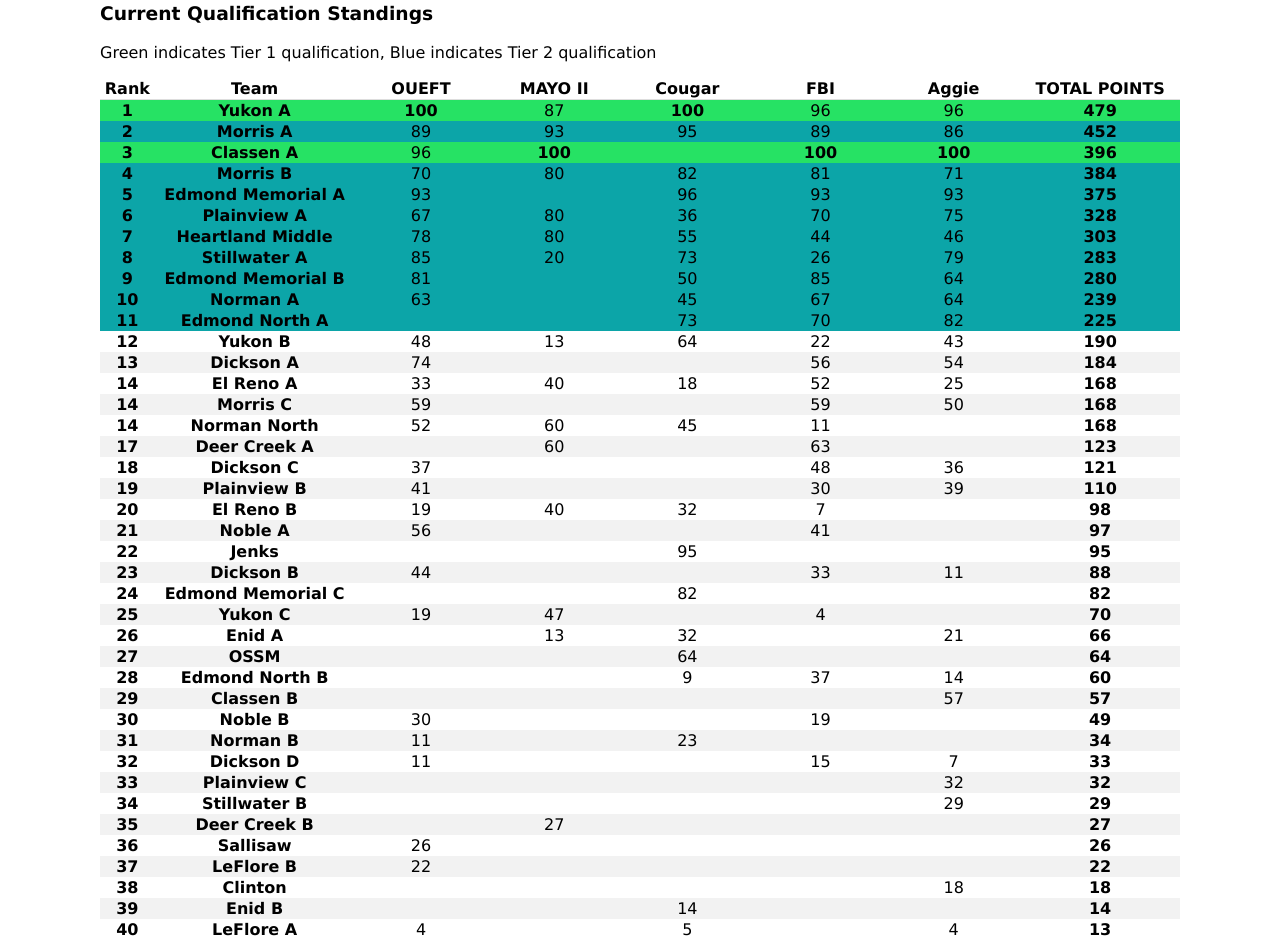
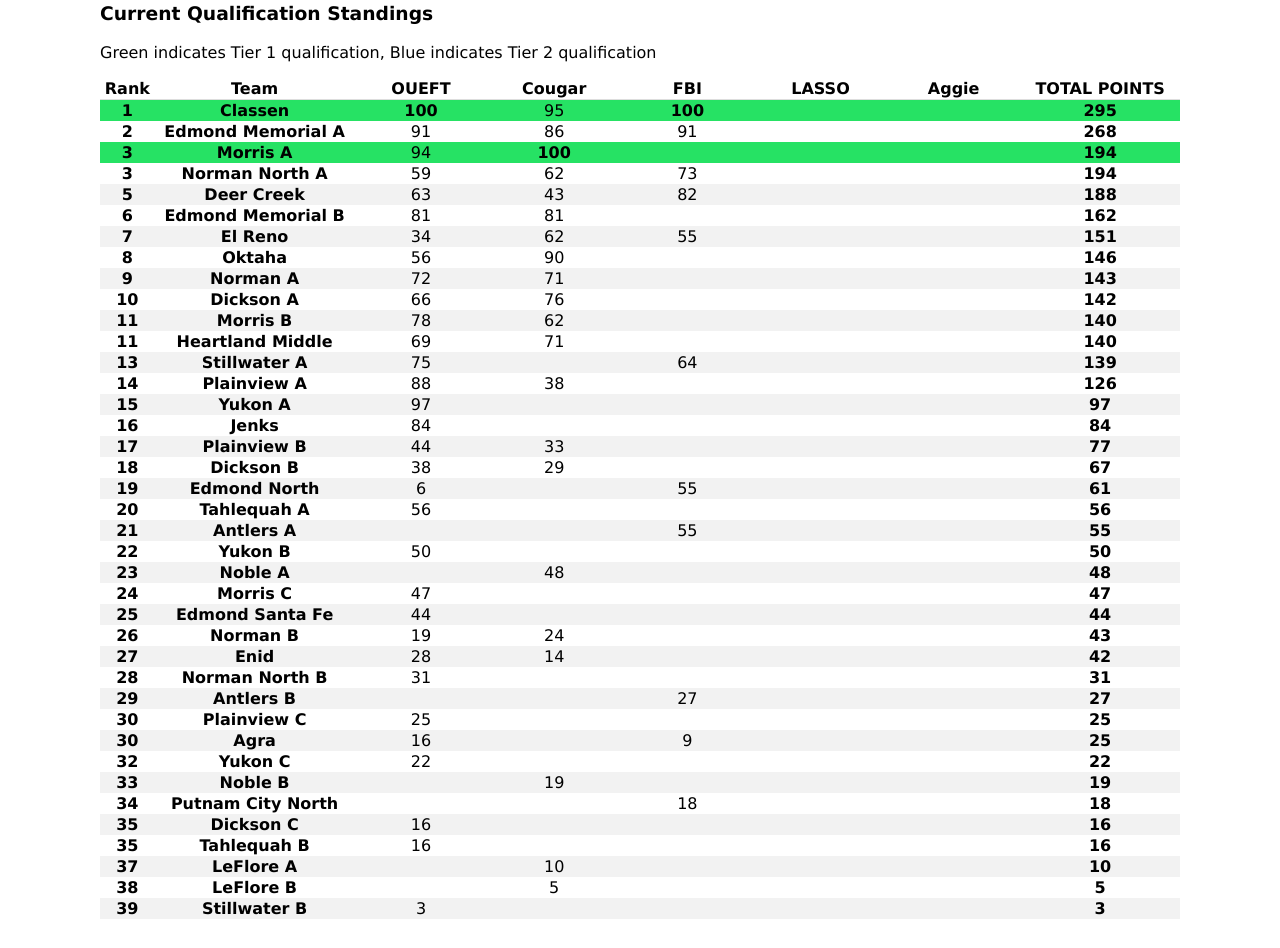
Before and after one commit to zbennyy/okquizbowl, a plain HTML site: page state.html in a window 1280 px wide. Shown: the part 1053-2001 px from the top of the page. After the commit the page ends 1980 px from the top, so only its background shows below. Drawn offline with Linux system fonts and the light colour scheme.

Commit message:
Initial update for 2026-27

```diff
--- a/state.html
+++ b/state.html
@@ -29,7 +29,7 @@
 				<li><p><b>Tier 2: Qualification Points</b></p>
 				<p>All teams that participate in qualifying events will be awarded points based on the percentile of their finishing position. For example, in a field of 20 teams the winning team will be awarded 100 points (and an automatic qualification), the second place team will receive 95 points, the third place team will receive 90 points, and so on. The number of points a team receives at a given tournament can be computed from the formula, 100 * (1 - <sup>p-1</sup>&frasl;<sub>n</sub>) where <i>p</i> is the team's finishing position and <i>n</i> is the number of teams at the event.</p></li>
 				<li><p><b>Tier 3: Wildcard Bids</b></p>
-				<p>Any team that is unable to qualify through one of the above methods may submit an application for a wildcard bid. Teams will be required to submit their prospective roster for the state championship, as well as links to stats which show why their application should be accepted. The application for the 2025 State Championship will be opened near the end of the first semester of the competition year.</p>
+				<p>Any team that is unable to qualify through one of the above methods may submit an application for a wildcard bid. Teams will be required to submit their prospective roster for the state championship, as well as links to stats which show why their application should be accepted. The application for the 2027 State Championship will be opened near the end of the first semester of the competition year.</p>
 				<p>Acceptable justifications for a wildcard bid include: </p>
 				<ul>
 					<li>Your team was not able to attend sufficient tournaments due to scheduling conflicts, but performed well at the tournaments they did attend</li>
@@ -43,375 +43,325 @@
 					<th class="rank_col">Rank</th>
 					<th class="name_col">Team</th>
 					<th class="tourn_col">OUEFT</th>
-					<th class="tourn_col">MAYO II</th>
 					<th class="tourn_col">Cougar</th>
 					<th class="tourn_col">FBI</th>
+					<th class="tourn_col">LASSO</th>
 					<th class="tourn_col">Aggie</th>
 					<th class="total_col">TOTAL POINTS</th>
 				</tr>
 				<tr class="tier_1">
 					<td><b>1</b></td>
-					<td><b>Yukon A</b></td>
+					<td><b>Classen</b></td>
 					<td><b>100</b></td>
-					<td>87</td>
+					<td>95</td>
 					<td><b>100</b></td>
-					<td>96</td>
-					<td>96</td>
-					<td><b>479</b></td>
+					<td></td>
+					<td></td>
+					<td><b>295</b></td>
 				</tr>
-				<tr class="tier_2">
+				<tr class="tier_0">
 					<td><b>2</b></td>
-					<td><b>Morris A</b></td>
-					<td>89</td>
-					<td>93</td>
-					<td>95</td>
-					<td>89</td>
+					<td><b>Edmond Memorial A</b></td>
+					<td>91</td>
 					<td>86</td>
-					<td><b>452</b></td>
+					<td>91</td>
+					<td></td>
+					<td></td>
+					<td><b>268</b></td>
 				</tr>
 				<tr class="tier_1">
 					<td><b>3</b></td>
-					<td><b>Classen A</b></td>
-					<td>96</td>
+					<td><b>Morris A</b></td>
+					<td>94</td>
 					<td><b>100</b></td>
 					<td></td>
-					<td><b>100</b></td>
-					<td><b>100</b></td>
-					<td><b>396</b></td>
+					<td></td>
+					<td></td>
+					<td><b>194</b></td>
 				</tr>
-				<tr class="tier_2">
-					<td><b>4</b></td>
-					<td><b>Morris B</b></td>
-					<td>70</td>
-					<td>80</td>
+				<tr class="tier_0">
+					<td><b>3</b></td>
+					<td><b>Norman North A</b></td>
+					<td>59</td>
+					<td>62</td>
+					<td>73</td>
+					<td></td>
+					<td></td>
+					<td><b>194</b></td>
+				</tr>
+				<tr class="tier_0">
+					<td><b>5</b></td>
+					<td><b>Deer Creek</b></td>
+					<td>63</td>
+					<td>43</td>
 					<td>82</td>
-					<td>81</td>
-					<td>71</td>
-					<td><b>384</b></td>
+					<td></td>
+					<td></td>
+					<td><b>188</b></td>
 				</tr>
-				<tr class="tier_2">
-					<td><b>5</b></td>
-					<td><b>Edmond Memorial A</b></td>
-					<td>93</td>
-					<td></td>
-					<td>96</td>
-					<td>93</td>
-					<td>93</td>
-					<td><b>375</b></td>
-				</tr>
-				<tr class="tier_2">
+				<tr class="tier_0">
 					<td><b>6</b></td>
-					<td><b>Plainview A</b></td>
-					<td>67</td>
-					<td>80</td>
-					<td>36</td>
-					<td>70</td>
-					<td>75</td>
-					<td><b>328</b></td>
-				</tr>
-				<tr class="tier_2">
-					<td><b>7</b></td>
-					<td><b>Heartland Middle</b></td>
-					<td>78</td>
-					<td>80</td>
-					<td>55</td>
-					<td>44</td>
-					<td>46</td>
-					<td><b>303</b></td>
-				</tr>
-				<tr class="tier_2">
-					<td><b>8</b></td>
-					<td><b>Stillwater A</b></td>
-					<td>85</td>
-					<td>20</td>
-					<td>73</td>
-					<td>26</td>
-					<td>79</td>
-					<td><b>283</b></td>
-				</tr>
-				<tr class="tier_2">
-					<td><b>9</b></td>
 					<td><b>Edmond Memorial B</b></td>
 					<td>81</td>
-					<td></td>
-					<td>50</td>
-					<td>85</td>
-					<td>64</td>
-					<td><b>280</b></td>
-				</tr>
-				<tr class="tier_2">
-					<td><b>10</b></td>
-					<td><b>Norman A</b></td>
-					<td>63</td>
-					<td></td>
-					<td>45</td>
-					<td>67</td>
-					<td>64</td>
-					<td><b>239</b></td>
-				</tr>
-				<tr class="tier_2">
-					<td><b>11</b></td>
-					<td><b>Edmond North A</b></td>
+					<td>81</td>
 					<td></td>
 					<td></td>
-					<td>73</td>
-					<td>70</td>
-					<td>82</td>
-					<td><b>225</b></td>
+					<td></td>
+					<td><b>162</b></td>
 				</tr>
 				<tr class="tier_0">
-					<td><b>12</b></td>
-					<td><b>Yukon B</b></td>
-					<td>48</td>
-					<td>13</td>
-					<td>64</td>
-					<td>22</td>
-					<td>43</td>
-					<td><b>190</b></td>
+					<td><b>7</b></td>
+					<td><b>El Reno</b></td>
+					<td>34</td>
+					<td>62</td>
+					<td>55</td>
+					<td></td>
+					<td></td>
+					<td><b>151</b></td>
+				</tr>
+				<tr class="tier_0">
+					<td><b>8</b></td>
+					<td><b>Oktaha</b></td>
+					<td>56</td>
+					<td>90</td>
+					<td></td>
+					<td></td>
+					<td></td>
+					<td><b>146</b></td>
+				</tr>
+				<tr class="tier_0">
+					<td><b>9</b></td>
+					<td><b>Norman A</b></td>
+					<td>72</td>
+					<td>71</td>
+					<td></td>
+					<td></td>
+					<td></td>
+					<td><b>143</b></td>
+				</tr>
+				<tr class="tier_0">
+					<td><b>10</b></td>
+					<td><b>Dickson A</b></td>
+					<td>66</td>
+					<td>76</td>
+					<td></td>
+					<td></td>
+					<td></td>
+					<td><b>142</b></td>
+				</tr>
+				<tr class="tier_0">
+					<td><b>11</b></td>
+					<td><b>Morris B</b></td>
+					<td>78</td>
+					<td>62</td>
+					<td></td>
+					<td></td>
+					<td></td>
+					<td><b>140</b></td>
+				</tr>
+				<tr class="tier_0">
+					<td><b>11</b></td>
+					<td><b>Heartland Middle</b></td>
+					<td>69</td>
+					<td>71</td>
+					<td></td>
+					<td></td>
+					<td></td>
+					<td><b>140</b></td>
 				</tr>
 				<tr class="tier_0">
 					<td><b>13</b></td>
-					<td><b>Dickson A</b></td>
-					<td>74</td>
+					<td><b>Stillwater A</b></td>
+					<td>75</td>
+					<td></td>
+					<td>64</td>
 					<td></td>
 					<td></td>
-					<td>56</td>
-					<td>54</td>
-					<td><b>184</b></td>
+					<td><b>139</b></td>
 				</tr>
 				<tr class="tier_0">
 					<td><b>14</b></td>
-					<td><b>El Reno A</b></td>
-					<td>33</td>
-					<td>40</td>
-					<td>18</td>
-					<td>52</td>
-					<td>25</td>
-					<td><b>168</b></td>
+					<td><b>Plainview A</b></td>
+					<td>88</td>
+					<td>38</td>
+					<td></td>
+					<td></td>
+					<td></td>
+					<td><b>126</b></td>
 				</tr>
 				<tr class="tier_0">
-					<td><b>14</b></td>
-					<td><b>Morris C</b></td>
-					<td>59</td>
+					<td><b>15</b></td>
+					<td><b>Yukon A</b></td>
+					<td>97</td>
 					<td></td>
 					<td></td>
-					<td>59</td>
-					<td>50</td>
-					<td><b>168</b></td>
-				</tr>
-				<tr class="tier_0">
-					<td><b>14</b></td>
-					<td><b>Norman North</b></td>
-					<td>52</td>
-					<td>60</td>
-					<td>45</td>
-					<td>11</td>
 					<td></td>
-					<td><b>168</b></td>
-				</tr>
-				<tr class="tier_0">
-					<td><b>17</b></td>
-					<td><b>Deer Creek A</b></td>
-					<td></td>
-					<td>60</td>
-					<td></td>
-					<td>63</td>
-					<td></td>
-					<td><b>123</b></td>
-				</tr>
-				<tr class="tier_0">
-					<td><b>18</b></td>
-					<td><b>Dickson C</b></td>
-					<td>37</td>
-					<td></td>
-					<td></td>
-					<td>48</td>
-					<td>36</td>
-					<td><b>121</b></td>
-				</tr>
-				<tr class="tier_0">
-					<td><b>19</b></td>
-					<td><b>Plainview B</b></td>
-					<td>41</td>
-					<td></td>
-					<td></td>
-					<td>30</td>
-					<td>39</td>
-					<td><b>110</b></td>
-				</tr>
-				<tr class="tier_0">
-					<td><b>20</b></td>
-					<td><b>El Reno B</b></td>
-					<td>19</td>
-					<td>40</td>
-					<td>32</td>
-					<td>7</td>
-					<td></td>
-					<td><b>98</b></td>
-				</tr>
-				<tr class="tier_0">
-					<td><b>21</b></td>
-					<td><b>Noble A</b></td>
-					<td>56</td>
-					<td></td>
-					<td></td>
-					<td>41</td>
 					<td></td>
 					<td><b>97</b></td>
 				</tr>
 				<tr class="tier_0">
-					<td><b>22</b></td>
+					<td><b>16</b></td>
 					<td><b>Jenks</b></td>
-					<td></td>
-					<td></td>
-					<td>95</td>
-					<td></td>
-					<td></td>
-					<td><b>95</b></td>
-				</tr>
-				<tr class="tier_0">
-					<td><b>23</b></td>
-					<td><b>Dickson B</b></td>
-					<td>44</td>
-					<td></td>
-					<td></td>
-					<td>33</td>
-					<td>11</td>
-					<td><b>88</b></td>
-				</tr>
-				<tr class="tier_0">
-					<td><b>24</b></td>
-					<td><b>Edmond Memorial C</b></td>
-					<td></td>
-					<td></td>
-					<td>82</td>
-					<td></td>
-					<td></td>
-					<td><b>82</b></td>
-				</tr>
-				<tr class="tier_0">
-					<td><b>25</b></td>
-					<td><b>Yukon C</b></td>
-					<td>19</td>
-					<td>47</td>
-					<td></td>
-					<td>4</td>
-					<td></td>
-					<td><b>70</b></td>
-				</tr>
-				<tr class="tier_0">
-					<td><b>26</b></td>
-					<td><b>Enid A</b></td>
-					<td></td>
-					<td>13</td>
-					<td>32</td>
-					<td></td>
-					<td>21</td>
-					<td><b>66</b></td>
-				</tr>
-				<tr class="tier_0">
-					<td><b>27</b></td>
-					<td><b>OSSM</b></td>
-					<td></td>
-					<td></td>
-					<td>64</td>
-					<td></td>
-					<td></td>
-					<td><b>64</b></td>
-				</tr>
-				<tr class="tier_0">
-					<td><b>28</b></td>
-					<td><b>Edmond North B</b></td>
-					<td></td>
-					<td></td>
-					<td>9</td>
-					<td>37</td>
-					<td>14</td>
-					<td><b>60</b></td>
-				</tr>
-				<tr class="tier_0">
-					<td><b>29</b></td>
-					<td><b>Classen B</b></td>
+					<td>84</td>
 					<td></td>
 					<td></td>
 					<td></td>
 					<td></td>
-					<td>57</td>
-					<td><b>57</b></td>
+					<td><b>84</b></td>
 				</tr>
 				<tr class="tier_0">
-					<td><b>30</b></td>
-					<td><b>Noble B</b></td>
-					<td>30</td>
+					<td><b>17</b></td>
+					<td><b>Plainview B</b></td>
+					<td>44</td>
+					<td>33</td>
 					<td></td>
 					<td></td>
-					<td>19</td>
 					<td></td>
-					<td><b>49</b></td>
+					<td><b>77</b></td>
 				</tr>
 				<tr class="tier_0">
-					<td><b>31</b></td>
-					<td><b>Norman B</b></td>
-					<td>11</td>
-					<td></td>
-					<td>23</td>
+					<td><b>18</b></td>
+					<td><b>Dickson B</b></td>
+					<td>38</td>
+					<td>29</td>
 					<td></td>
 					<td></td>
-					<td><b>34</b></td>
+					<td></td>
+					<td><b>67</b></td>
 				</tr>
 				<tr class="tier_0">
-					<td><b>32</b></td>
-					<td><b>Dickson D</b></td>
-					<td>11</td>
+					<td><b>19</b></td>
+					<td><b>Edmond North</b></td>
+					<td>6</td>
+					<td></td>
+					<td>55</td>
 					<td></td>
 					<td></td>
-					<td>15</td>
-					<td>7</td>
-					<td><b>33</b></td>
+					<td><b>61</b></td>
 				</tr>
 				<tr class="tier_0">
-					<td><b>33</b></td>
-					<td><b>Plainview C</b></td>
+					<td><b>20</b></td>
+					<td><b>Tahlequah A</b></td>
+					<td>56</td>
 					<td></td>
 					<td></td>
 					<td></td>
 					<td></td>
-					<td>32</td>
-					<td><b>32</b></td>
+					<td><b>56</b></td>
 				</tr>
 				<tr class="tier_0">
-					<td><b>34</b></td>
-					<td><b>Stillwater B</b></td>
+					<td><b>21</b></td>
+					<td><b>Antlers A</b></td>
+					<td></td>
+					<td></td>
+					<td>55</td>
+					<td></td>
+					<td></td>
+					<td><b>55</b></td>
+				</tr>
+				<tr class="tier_0">
+					<td><b>22</b></td>
+					<td><b>Yukon B</b></td>
+					<td>50</td>
 					<td></td>
 					<td></td>
 					<td></td>
 					<td></td>
-					<td>29</td>
-					<td><b>29</b></td>
+					<td><b>50</b></td>
 				</tr>
 				<tr class="tier_0">
-					<td><b>35</b></td>
-					<td><b>Deer Creek B</b></td>
+					<td><b>23</b></td>
+					<td><b>Noble A</b></td>
+					<td></td>
+					<td>48</td>
+					<td></td>
+					<td></td>
+					<td></td>
+					<td><b>48</b></td>
+				</tr>
+				<tr class="tier_0">
+					<td><b>24</b></td>
+					<td><b>Morris C</b></td>
+					<td>47</td>
+					<td></td>
+					<td></td>
+					<td></td>
+					<td></td>
+					<td><b>47</b></td>
+				</tr>
+				<tr class="tier_0">
+					<td><b>25</b></td>
+					<td><b>Edmond Santa Fe</b></td>
+					<td>44</td>
+					<td></td>
+					<td></td>
+					<td></td>
+					<td></td>
+					<td><b>44</b></td>
+				</tr>
+				<tr class="tier_0">
+					<td><b>26</b></td>
+					<td><b>Norman B</b></td>
+					<td>19</td>
+					<td>24</td>
+					<td></td>
+					<td></td>
+					<td></td>
+					<td><b>43</b></td>
+				</tr>
+				<tr class="tier_0">
+					<td><b>27</b></td>
+					<td><b>Enid</b></td>
+					<td>28</td>
+					<td>14</td>
+					<td></td>
+					<td></td>
+					<td></td>
+					<td><b>42</b></td>
+				</tr>
+				<tr class="tier_0">
+					<td><b>28</b></td>
+					<td><b>Norman North B</b></td>
+					<td>31</td>
+					<td></td>
+					<td></td>
+					<td></td>
+					<td></td>
+					<td><b>31</b></td>
+				</tr>
+				<tr class="tier_0">
+					<td><b>29</b></td>
+					<td><b>Antlers B</b></td>
+					<td></td>
 					<td></td>
 					<td>27</td>
-					<td></td>
 					<td></td>
 					<td></td>
 					<td><b>27</b></td>
 				</tr>
 				<tr class="tier_0">
-					<td><b>36</b></td>
-					<td><b>Sallisaw</b></td>
-					<td>26</td>
+					<td><b>30</b></td>
+					<td><b>Plainview C</b></td>
+					<td>25</td>
 					<td></td>
 					<td></td>
 					<td></td>
 					<td></td>
-					<td><b>26</b></td>
+					<td><b>25</b></td>
 				</tr>
 				<tr class="tier_0">
-					<td><b>37</b></td>
-					<td><b>LeFlore B</b></td>
+					<td><b>30</b></td>
+					<td><b>Agra</b></td>
+					<td>16</td>
+					<td></td>
+					<td>9</td>
+					<td></td>
+					<td></td>
+					<td><b>25</b></td>
+				</tr>
+				<tr class="tier_0">
+					<td><b>32</b></td>
+					<td><b>Yukon C</b></td>
 					<td>22</td>
 					<td></td>
 					<td></td>
@@ -420,34 +370,74 @@
 					<td><b>22</b></td>
 				</tr>
 				<tr class="tier_0">
-					<td><b>38</b></td>
-					<td><b>Clinton</b></td>
+					<td><b>33</b></td>
+					<td><b>Noble B</b></td>
+					<td></td>
+					<td>19</td>
+					<td></td>
+					<td></td>
+					<td></td>
+					<td><b>19</b></td>
+				</tr>
+				<tr class="tier_0">
+					<td><b>34</b></td>
+					<td><b>Putnam City North</b></td>
+					<td></td>
+					<td></td>
+					<td>18</td>
+					<td></td>
+					<td></td>
+					<td><b>18</b></td>
+				</tr>
+				<tr class="tier_0">
+					<td><b>35</b></td>
+					<td><b>Dickson C</b></td>
+					<td>16</td>
 					<td></td>
 					<td></td>
 					<td></td>
 					<td></td>
-					<td>18</td>
-					<td><b>18</b></td>
+					<td><b>16</b></td>
+				</tr>
+				<tr class="tier_0">
+					<td><b>35</b></td>
+					<td><b>Tahlequah B</b></td>
+					<td>16</td>
+					<td></td>
+					<td></td>
+					<td></td>
+					<td></td>
+					<td><b>16</b></td>
+				</tr>
+				<tr class="tier_0">
+					<td><b>37</b></td>
+					<td><b>LeFlore A</b></td>
+					<td></td>
+					<td>10</td>
+					<td></td>
+					<td></td>
+					<td></td>
+					<td><b>10</b></td>
+				</tr>
+				<tr class="tier_0">
+					<td><b>38</b></td>
+					<td><b>LeFlore B</b></td>
+					<td></td>
+					<td>5</td>
+					<td></td>
+					<td></td>
+					<td></td>
+					<td><b>5</b></td>
 				</tr>
 				<tr class="tier_0">
 					<td><b>39</b></td>
-					<td><b>Enid B</b></td>
+					<td><b>Stillwater B</b></td>
+					<td>3</td>
 					<td></td>
 					<td></td>
-					<td>14</td>
 					<td></td>
 					<td></td>
-					<td><b>14</b></td>
-				</tr>
-				<tr class="tier_0">
-					<td><b>40</b></td>
-					<td><b>LeFlore A</b></td>
-					<td>4</td>
-					<td></td>
-					<td>5</td>
-					<td></td>
-					<td>4</td>
-					<td><b>13</b></td>
+					<td><b>3</b></td>
 				</tr>
 			</table>
 		</main>
```
Also changed, not shown: 2027 NAQT State Standings.csv (added, +40 -0 lines), results.html (+4 -3 lines), schedule.html (+1 -1 lines), 1 other file.
